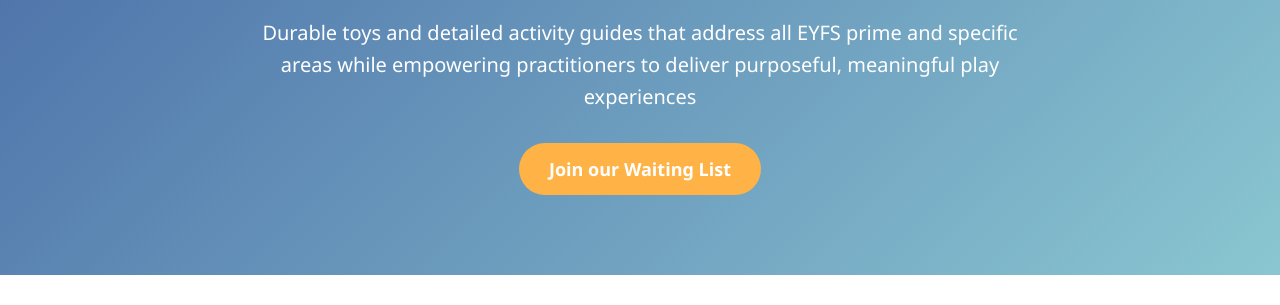
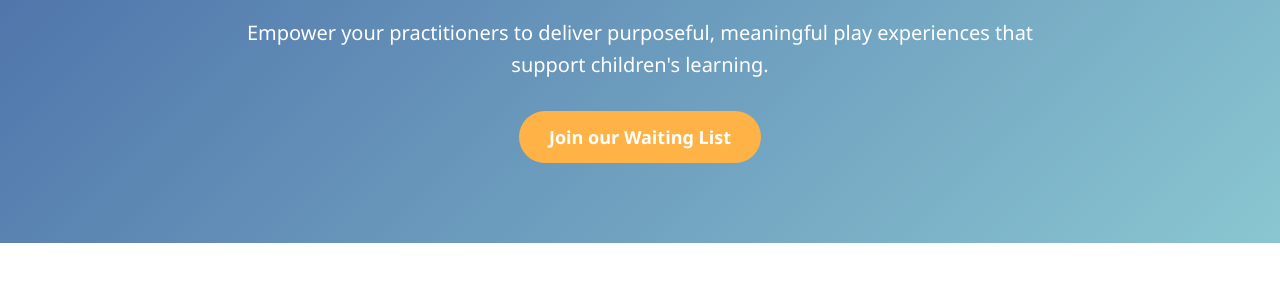
Before and after one commit to RichhT/early-play, a plain HTML site: page index.html in a window 1280 px wide. Shown: the part 245-550 px from the top of the page. Drawn offline with Linux system fonts and the light colour scheme.

Commit message:
change header again

```diff
--- a/index.html
+++ b/index.html
@@ -324,7 +324,7 @@
     <section class="hero">
         <div class="container">
             <h1>Purposeful Play, Expertly Guided</h1>
-            <p>Durable toys and detailed activity guides that address all EYFS prime and specific areas while empowering practitioners to deliver purposeful, meaningful play experiences</p>
+            <p>Empower your practitioners to deliver purposeful, meaningful play experiences that support children's learning.</p>
             <a href="#waitlist" class="btn">Join our Waiting List</a>
         </div>
     </section>
```
